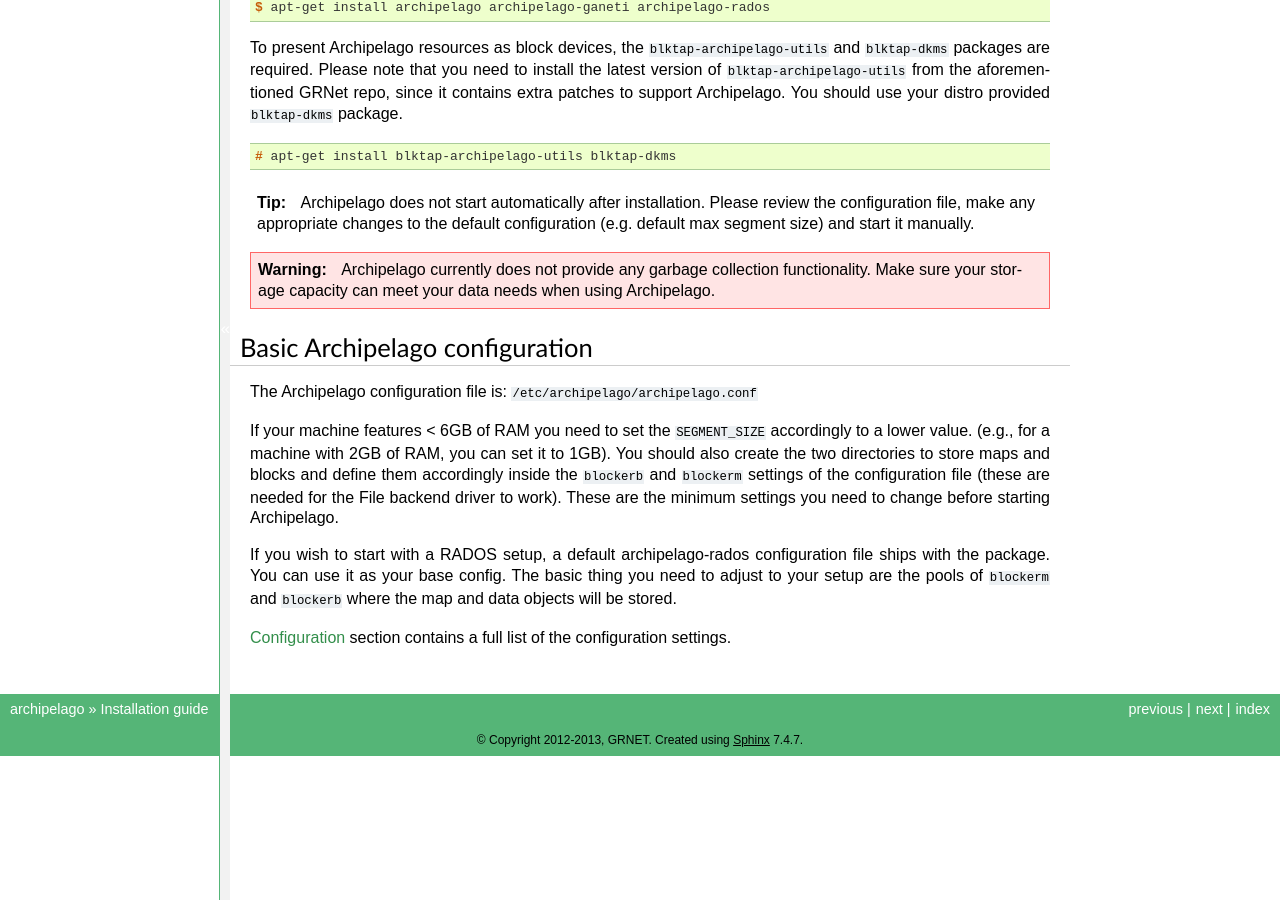
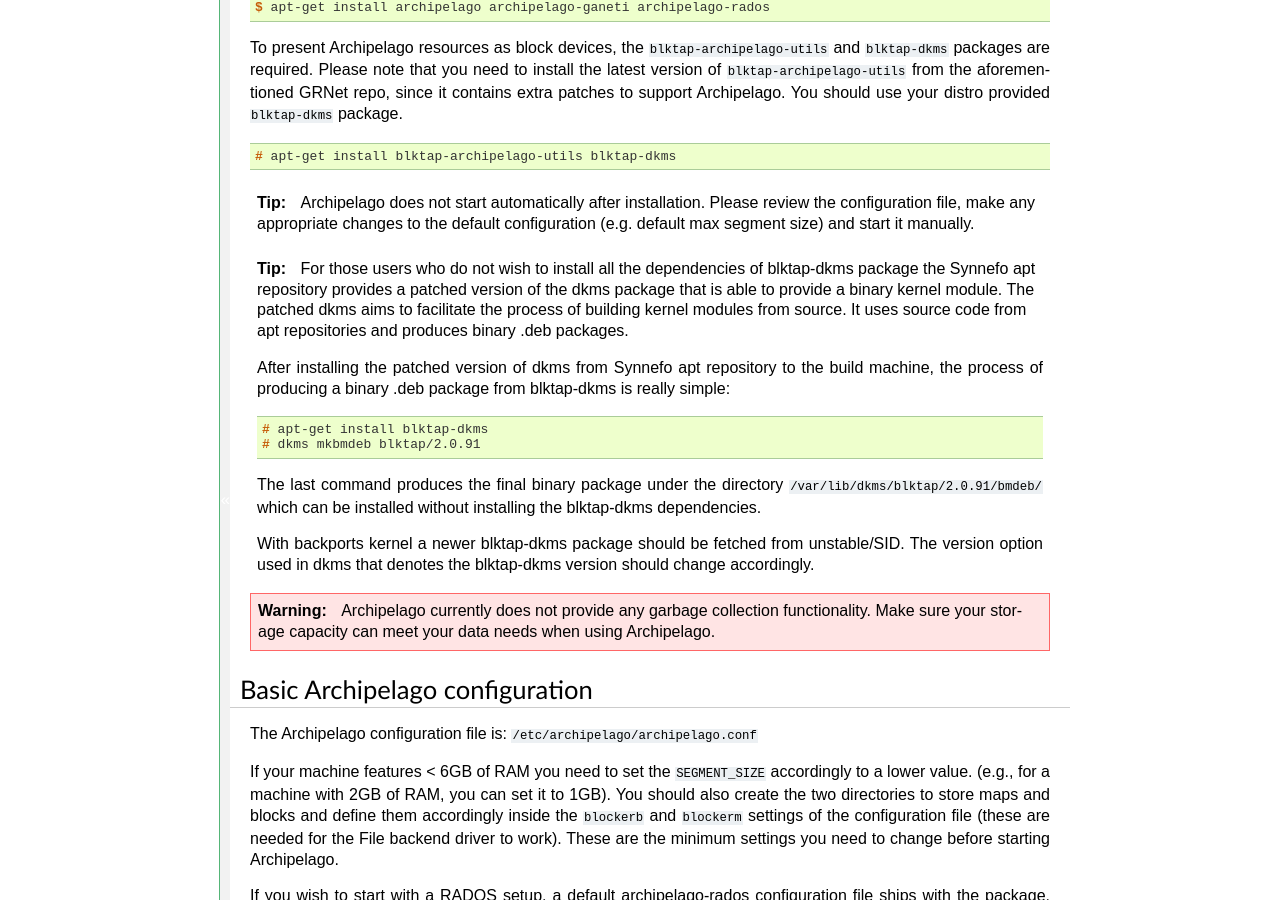
Before and after one commit to grnet/archipelago, a Sphinx documentation site: the page built from docs/install-guide.rst, in a window 1280 px wide and 900 px high, scrolled down 755 px. Built offline with Sphinx 7.4.7, drawn with Linux system fonts in a browser that asks for light colours; pages that are not in the unit, such as notebooks, are missing from menus.

Commit message:
docs: Steps to produce blktap binary module

```diff
--- a/docs/install-guide.rst
+++ b/docs/install-guide.rst
@@ -63,6 +63,30 @@
          default configuration (e.g. default max segment size) and start it
          manually.
 
+.. tip:: For those users who do not wish to install all the dependencies of
+         blktap-dkms package the Synnefo apt repository provides a patched
+         version of the dkms package that is able to provide a binary kernel
+         module. The patched dkms aims to facilitate the process of building
+         kernel modules from source. It uses source code from apt repositories
+         and produces binary .deb packages.
+
+         After installing the patched version of dkms from Synnefo apt repository
+         to the build machine, the process of producing a binary .deb package
+         from blktap-dkms is really simple:
+
+         .. code-block:: console
+
+             # apt-get install blktap-dkms
+             # dkms mkbmdeb blktap/2.0.91
+
+         The last command produces the final binary package under the directory
+         ``/var/lib/dkms/blktap/2.0.91/bmdeb/`` which can be
+         installed without installing the blktap-dkms dependencies.
+
+         With backports kernel a newer blktap-dkms package should be
+         fetched from unstable/SID. The version option used in dkms that denotes
+         the blktap-dkms version should change accordingly.
+
 .. warning:: Archipelago currently does not provide any garbage collection
              functionality. Make sure your storage capacity can meet your data
              needs when using Archipelago.
```
